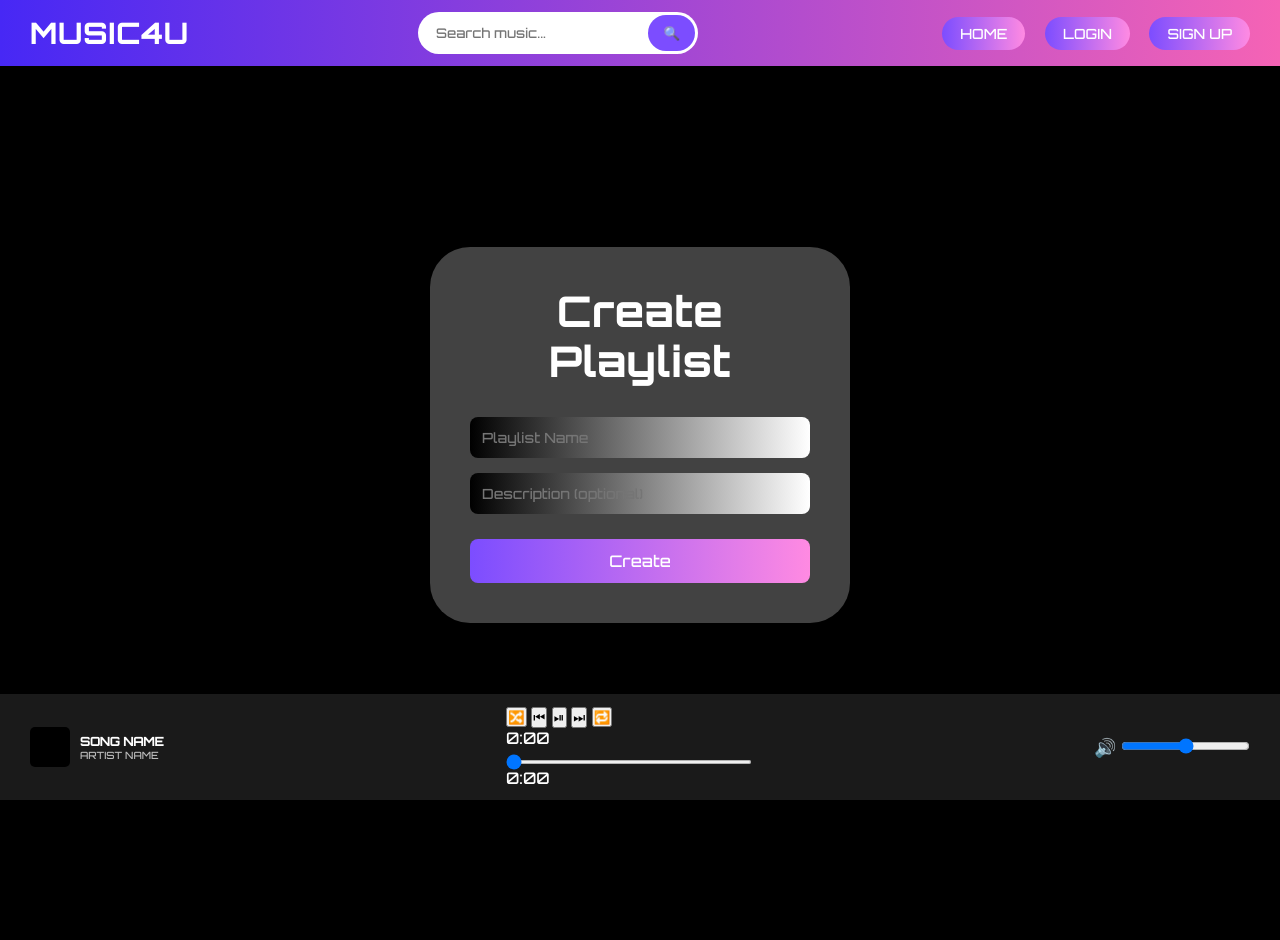
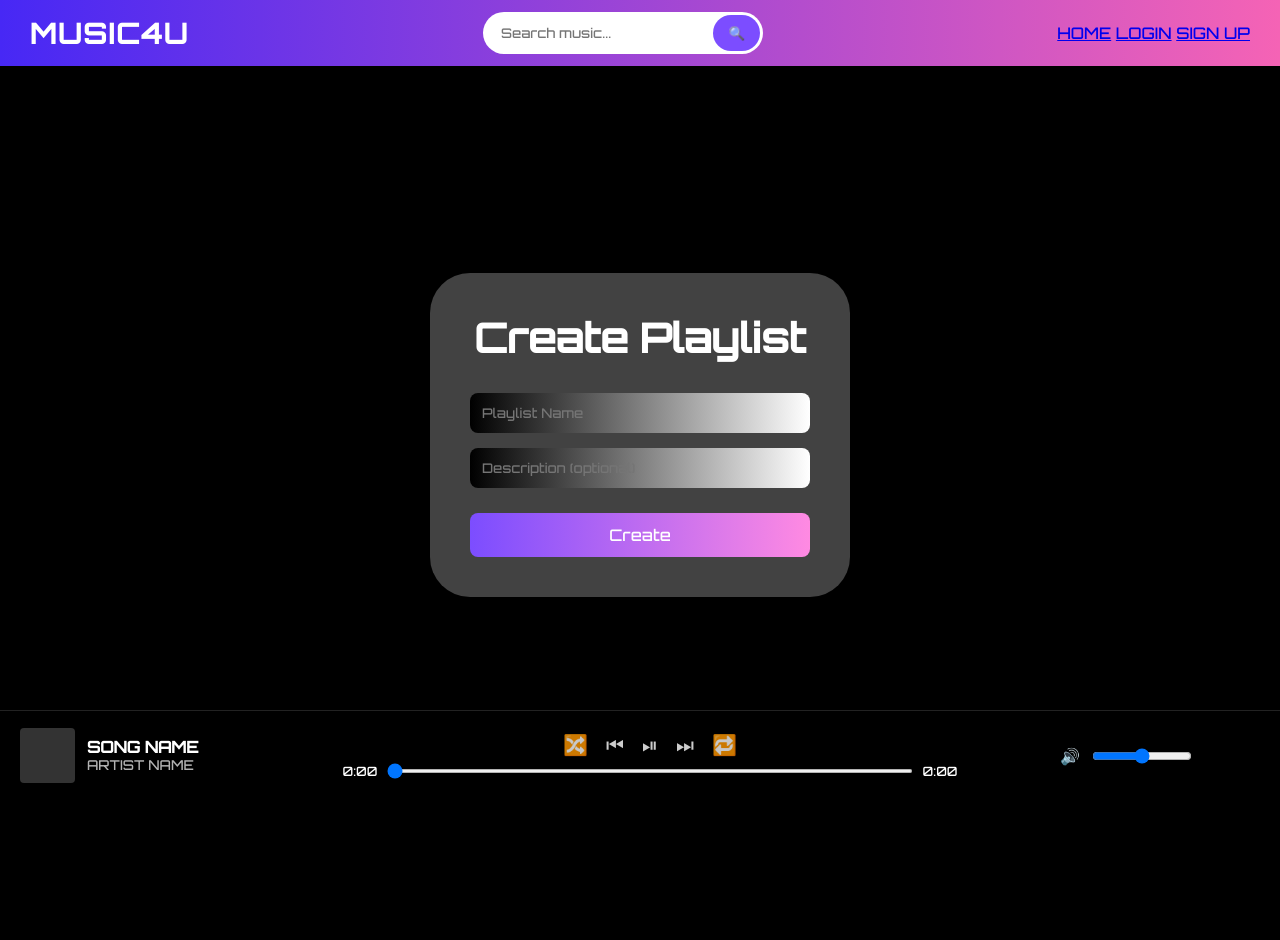
Before and after one commit to AlAzeemRasaq/Music4U, a Flask app: page /playlists/create in a window 1280 px wide. Before the commit the page ends 800 px from the top, so only its background shows below. Run offline with Flask 3, Linux system fonts and the light colour scheme.

Commit message:
Added css for new footer + cleaned up css

```diff
--- a/FrontEnd/static/style.css
+++ b/FrontEnd/static/style.css
@@ -14,44 +16,35 @@ body {
   display: flex;
   flex-direction: column;
   min-height: 100vh;
+  padding-top: 80px; /* header height */
 }
 
 /* ======================================================
-   HEADER
+   HEADER (FLOATING + RESPONSIVE)
 ====================================================== */
 
-header {
+header.main-header {
+  position: fixed;
+  top: 0;
+  left: 0;
+  width: 100%;
+  z-index: 999;
   background: linear-gradient(90deg, #4728f5, #f563b5);
   display: flex;
   justify-content: space-between;
   align-items: center;
-  padding: 10px 30px;
+  padding: 12px 30px;
 }
 
-.logo {
+/* Logo */
+.main-header .logo {
   font-size: 28px;
   font-weight: bold;
-  color: #fff;
+  color: white;
   letter-spacing: 2px;
 }
 
-nav a {
-  background: linear-gradient(90deg, #7c4dff, #ff8ae2);
-  border: none;
-  border-radius: 20px;
-  color: white;
-  font-size: 14px;
-  text-decoration: none;
-  margin-left: 15px;
-  padding: 8px 18px;
-  cursor: pointer;
-}
-
-nav a:hover {
-  opacity: 0.9;
-}
-
-/* SEARCH BAR */
+/* Search Bar */
 .search-bar {
   display: flex;
   background: white;
@@ -88,6 +151,7 @@ nav a:hover {
 main {
   flex: 1;
   padding: 20px 60px;
+  padding-bottom: 120px; /* space for floating footer */
 }
 
 .welcome-banner {
@@ -114,78 +178,6 @@ main {
 }
 
 /* ======================================================
-   FOOTER (MUSIC PLAYER)
-====================================================== */
-
-footer {
-  background-color: #1a1a1a;
-  display: flex;
-  justify-content: space-between;
-  align-items: center;
-  padding: 10px 30px;
-}
-
-.now-playing {
-  display: flex;
-  align-items: center;
-}
-
-.song-cover {
-  width: 40px;
-  height: 40px;
-  background-color: #000;
-  border-radius: 5px;
-  margin-right: 10px;
-}
-
-.song-info {
-  display: flex;
-  flex-direction: column;
-  font-size: 12px;
-}
-
-.song-name {
-  font-weight: bold;
-}
-
-.artist-name {
-  font-size: 10px;
-  opacity: 0.7;
-}
-
-/* PROGRESS + VOLUME */
-.player-controls {
-  display: flex;
-  align-items: center;
-  width: 40%;
-  justify-content: center;
-}
-
-.progress-bar {
-  width: 100%;
-  height: 4px;
-  background: #444;
-  position: relative;
-  margin-right: 20px;
-}
-
-.progress-dot {
-  width: 14px;
-  height: 14px;
-  background: white;
-  border-radius: 50%;
-  position: absolute;
-  top: -5px;
-  left: 50%;
-  transform: translateX(-50%);
-}
-
-.volume-icon {
-  font-size: 18px;
-}
-
-
-/* ======================================================
    AUTH PAGES (LOGIN + SIGNUP)
 ====================================================== */
 
@@ -207,11 +199,9 @@ footer {
 
 .auth-box h1 {
   font-size: 40px;
-  letter-spacing: 2px;
   margin-bottom: 30px;
 }
 
-/* INPUTS */
 .auth-box input {
   width: 100%;
   padding: 12px;
@@ -220,10 +210,8 @@ footer {
   border: none;
   background: linear-gradient(90deg, #000, #fff);
   color: black;
-  font-size: 14px;
 }
 
-/* ROWS */
 .row {
   display: flex;
   gap: 10px;
@@ -314,65 +298,18 @@ footer {
   overflow-y: auto;
 }
 
-.track-lyrics h2 {
-    margin-bottom: 10px;
-}
-
-.track-lyrics p {
-    white-space: pre-line;
-    line-height: 1.5;
-}
-
+/* Responsive Player Page */
 @media (max-width: 900px) {
   .player-page {
     flex-direction: column;
     text-align: center;
   }
-
-    .player-right {
-        width: 100%;
-    }
 }
 
-/* FLOATING HEADER */
-header {
-    position: fixed;
-    top: 0;
-    left: 0;
-    width: 100%;
-    z-index: 999;
-    background: linear-gradient(90deg, #4728f5, #f563b5);
-    display: flex;
-    justify-content: space-between;
-    align-items: center;
-    padding: 12px 30px;
-}
+/* ======================================================
+   PLAYLISTS
+====================================================== */
 
-/* Add space to prevent content from sliding under header */
-body {
-    padding-top: 80px;
-}
-
-/* FLOATING FOOTER (MUSIC BAR) */
-footer {
-    position: fixed;
-    bottom: 0;
-    left: 0;
-    width: 100%;
-    z-index: 999;
-    background-color: #1a1a1a;
-    display: flex;
-    justify-content: space-between;
-    align-items: center;
-    padding: 12px 30px;
-}
-
-/* Add space to bottom of page */
-main {
-    padding-bottom: 100px;
-}
-
-/* PLAYLIST LIST */
 .playlist-list {
   display: flex;
   flex-wrap: wrap;
@@ -407,76 +343,104 @@ main {
   margin-bottom: 20px;
 }
 
-/* Base header styling stays the same — only adding responsive rules */
+/* ======================================================
+   MUSIC FOOTER (FINAL VERSION)
+====================================================== */
 
-/* HAMBURGER BUTTON */
-.hamburger {
-    display: none;
-    font-size: 28px;
+.music-footer {
+  position: fixed;
+  bottom: 0;
+  width: 100%;
+  height: 90px;
+  background: #000;
+  display: flex;
+  justify-content: space-between;
+  align-items: center;
+  padding: 0 20px;
+  border-top: 1px solid #222;
+  z-index: 999;
+}
+
+/* LEFT SIDE */
+.now-playing {
+  display: flex;
+  align-items: center;
+  gap: 12px;
+  min-width: 220px;
+}
+
+.song-cover {
+  width: 55px;
+  height: 55px;
+  background: #333;
+  border-radius: 4px;
+}
+
+.song-info p {
+  margin: 0;
+  line-height: 1.2;
+}
+
+.song-name {
+  font-weight: 600;
+}
+
+.artist-name {
+  opacity: 0.7;
+  font-size: 0.85rem;
+}
+
+/* CENTER CONTROLS */
+.player-center {
+  flex: 1;
+  display: flex;
+  flex-direction: column;
+  align-items: center;
+  gap: 6px;
+}
+
+.controls-top {
+  display: flex;
+  gap: 18px;
+  align-items: center;
+}
+
+.control-btn {
   background: none;
   border: none;
   color: white;
+  font-size: 20px;
+  cursor: pointer;
+  opacity: 0.8;
+}
+
+.control-btn:hover {
+  opacity: 1;
+}
+
+.progress-container {
+  width: 75%;
+  display: flex;
+  align-items: center;
+  gap: 10px;
+  font-size: 0.8rem;
+}
+
+.progress-bar {
+  flex: 1;
+  height: 4px;
+  background: #444;
   cursor: pointer;
 }
 
-/* MOBILE MENU (hidden by default) */
-#main-menu {
+/* RIGHT CONTROLS */
+.right-controls {
   display: flex;
-    gap: 20px;
+  align-items: center;
+  gap: 12px;
+  min-width: 200px;
 }
 
-#main-menu.open {
-    display: block;
+.volume-slider {
+  width: 100px;
 }
-
-/* ======= RESPONSIVE RULES ======= */
-@media (max-width: 837px) {
-
-    /* Hide logo */
-    .main-header .logo {
-        display: none;
-    }
-
-    /* Shrink search bar */
-    .search-bar {
-        width: 800px;
-        padding: 2px;
-    }
-
-    /* Show hamburger */
-    .hamburger {
-        display: block;
-        margin-left: 10px;
-    }
-
-    /* Hide nav links by default */
-    nav#main-menu {
-        display: none;
-        flex-direction: column;
-        background: #222;
-        padding: 10px;
-        position: absolute;
-        top: 70px;
-        right: 20px;
-        border-radius: 10px;
-        width: 150px;
-        z-index: 999;
-    }
-
-    /* Make dropdown look clean */
-    nav#main-menu a {
-        padding: 10px 0;
-        text-align: right;
-        display: block;
-        border-bottom: 1px solid #333;
-    }
-
-    nav#main-menu a:last-child {
-        border-bottom: none;
-    }
-
-    /* When menu is open, show it */
-    nav#main-menu.open {
-        display: flex;
-    }
-}
```
Also changed, not shown: other parts of FrontEnd/static/style.css (+79 -12 lines). Lines whose indentation alone changed are shown as unchanged.
